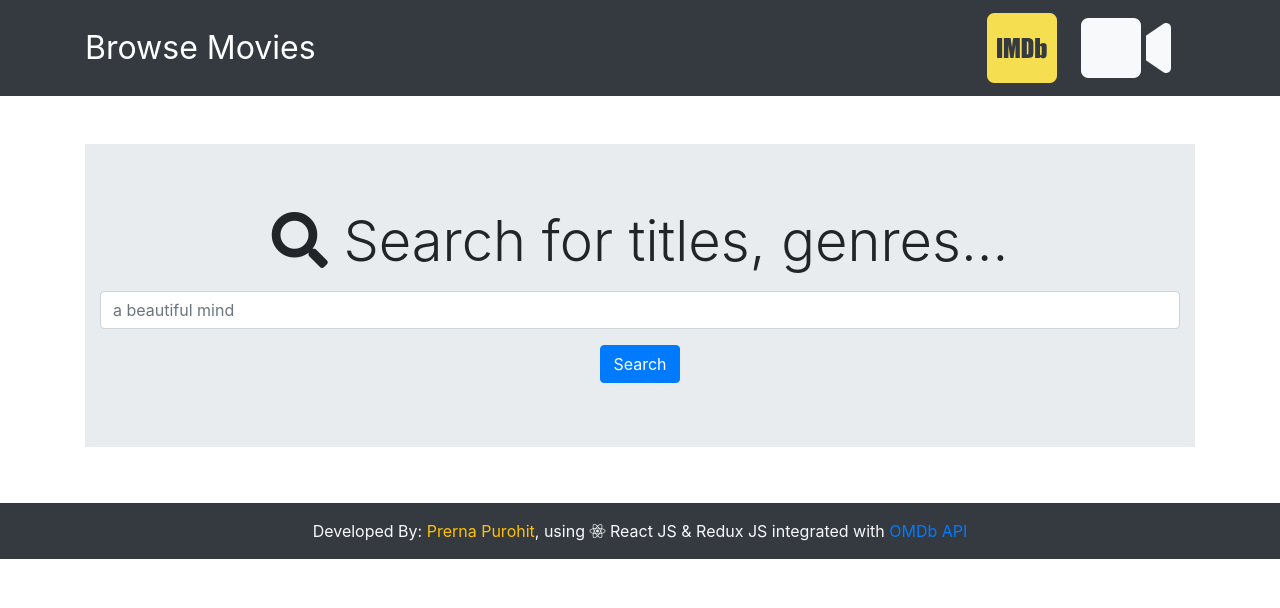
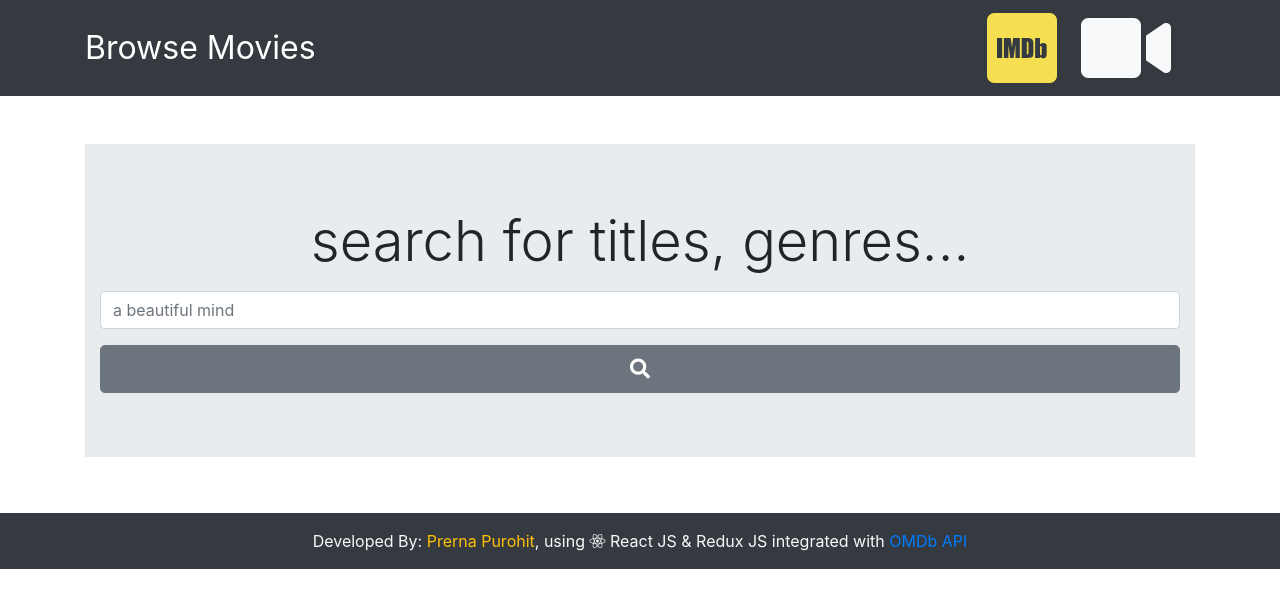
Before and after one commit to prerna-p/browse-movies, a React (Create React App) app: page / in a window 1280 px wide. Shown: the top 608 px of the page. Built offline with nearby package versions, Linux system fonts and the light colour scheme; no server answers.

Commit message:
using searchActions in SearchForm

```diff
--- a/src/actions/types.js
+++ b/src/actions/types.js
@@ -1,2 +1,2 @@
 export const SEARCH_MOVIE = 'SEARCH_MOVIE';
-export const FETCH_MOVIES = 'SEARCH_MOVIE';
+export const FETCH_MOVIES = 'FETCH_MOVIES';
--- a/src/components/SearchForm.js
+++ b/src/components/SearchForm.js
@@ -1,17 +1,21 @@
 import React, { Component } from 'react';
 import { connect } from 'react-redux';
-import { searchMovie } from '../actions/searchActions'
+import { searchMovie, fetchMovies } from '../actions/searchActions';
 
 export class SearchForm extends Component {
   onChange = e => {
     this.props.searchMovie(e.target.value);
+  }
+  onSubmit = e => {
+    e.preventDefault();
+    this.props.fetchMovies(this.props.text);
   }
   render() {
     return (
       <div className="jumbotron jumbotron-fluid mt-5 text-center">
         <div className="container">
           <h1 className="display-4 mb-3">
-            <i className="fa fa-search" /> Search for titles, genres...
+            search for titles, genres...
           </h1>
           <form id="searchForm" onSubmit={this.onSubmit}>
             <input
@@ -21,8 +25,8 @@ export class SearchForm extends Component {
               placeholder="a beautiful mind"
               onChange={this.onChange}
             />
-            <button type="submit" className="btn btn-primary btn-bg mt-3">
-              Search
+            <button type="submit" className="btn btn-secondary btn-lg btn-block mt-3">
+              <i className="fa fa-search" />
             </button>
           </form>
         </div>
@@ -35,5 +39,9 @@ const mapStateToProps = state => ({
   // state: global state of the application
   // movies: combined reducer from reducers/index.js
   text: state.movies.text,
-})
-export default connect(mapStateToProps, { searchMovie })(SearchForm);
+});
+
+export default connect(
+  mapStateToProps,
+  { searchMovie, fetchMovies }
+)(SearchForm);
```
